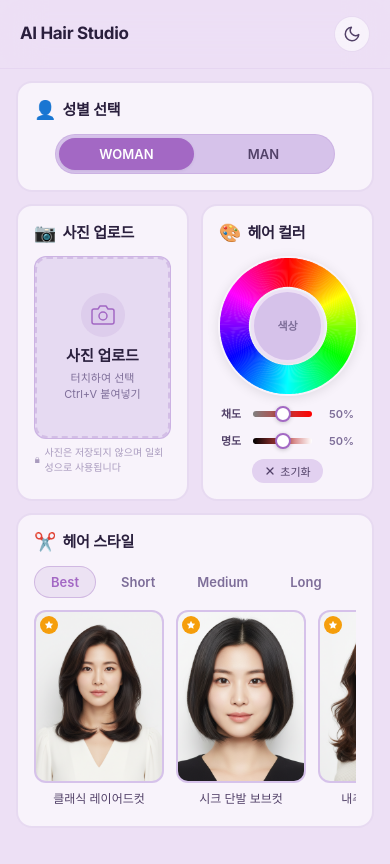
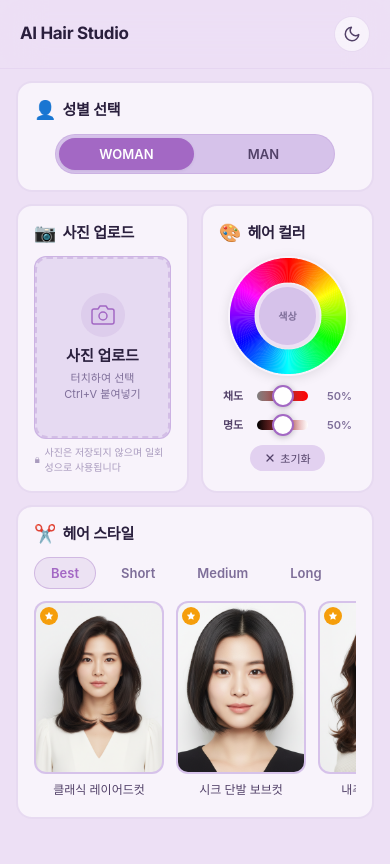
Before and after one commit to ldg001108-prog/hair-salon-app, a Next.js app: page /salon/1 in a window 390 px wide. Shown: the top 864 px of the page. Built offline with nearby package versions, Linux system fonts and the light colour scheme; a web font is replaced by a local one.

Commit message:
fix: 슬라이더 크기 확대(10px/22px thumb) + 파레트 120px로 축소 - 모바일 터치 개선

```diff
--- a/src/components/ColorWheel/ColorWheel.module.css
+++ b/src/components/ColorWheel/ColorWheel.module.css
@@ -2,7 +2,7 @@
     display: flex;
     flex-direction: column;
     align-items: center;
-    gap: 10px;
+    gap: 12px;
     width: 100%;
 }
 
@@ -32,26 +32,26 @@
 }
 
 .centerText {
-    font-size: 11px;
+    font-size: 10px;
     color: var(--text-tertiary);
     font-weight: 600;
 }
 
 .centerHex {
-    font-size: 9px;
+    font-size: 8px;
     color: #fff;
     font-weight: 700;
     text-shadow: 0 1px 3px rgba(0, 0, 0, 0.5);
     letter-spacing: 0.3px;
 }
 
-/* 슬라이더 행 */
+/* 슬라이더 행 — 길고 굵게 (모바일 터치 최적화) */
 .sliderRow {
     display: flex;
     align-items: center;
-    gap: 6px;
+    gap: 8px;
     width: 100%;
-    padding: 0 2px;
+    padding: 0 4px;
 }
 
 .sliderLabel {
@@ -65,32 +65,32 @@
 .slider {
     flex: 1;
     min-width: 0;
-    height: 6px;
+    height: 10px;
     -webkit-appearance: none;
     appearance: none;
-    border-radius: 3px;
+    border-radius: 5px;
     outline: none;
     cursor: pointer;
 }
 
 .slider::-webkit-slider-thumb {
     -webkit-appearance: none;
-    width: 16px;
-    height: 16px;
+    width: 22px;
+    height: 22px;
     border-radius: 50%;
     background: #fff;
-    border: 2px solid var(--accent);
-    box-shadow: 0 1px 4px rgba(0, 0, 0, 0.2);
+    border: 2.5px solid var(--accent);
+    box-shadow: 0 1px 6px rgba(0, 0, 0, 0.25);
     cursor: pointer;
 }
 
 .slider::-moz-range-thumb {
-    width: 16px;
-    height: 16px;
+    width: 22px;
+    height: 22px;
     border-radius: 50%;
     background: #fff;
-    border: 2px solid var(--accent);
-    box-shadow: 0 1px 4px rgba(0, 0, 0, 0.2);
+    border: 2.5px solid var(--accent);
+    box-shadow: 0 1px 6px rgba(0, 0, 0, 0.25);
     cursor: pointer;
 }
 
@@ -108,7 +108,7 @@
     display: flex;
     align-items: center;
     gap: 4px;
-    padding: 4px 12px;
+    padding: 5px 14px;
     border: 1px solid var(--border-default);
     border-radius: 999px;
     background: var(--bg-secondary);
--- a/src/components/MainView/MainView.tsx
+++ b/src/components/MainView/MainView.tsx
@@ -210,7 +210,7 @@ export default function MainView({
                     <ColorWheel
                         selectedColor={selectedColor}
                         onColorSelect={onColorSelect}
-                        size={140}
+                        size={120}
                     />
                 </div>
             </div>
```
